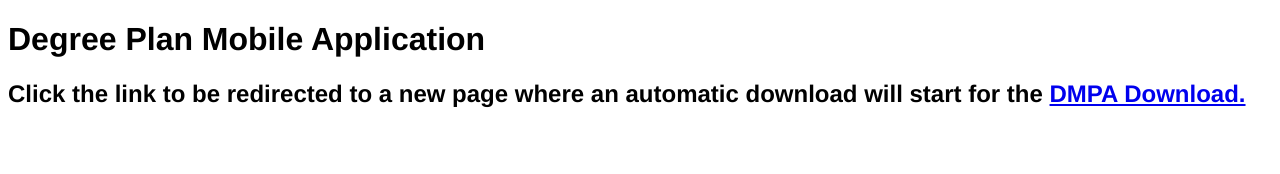
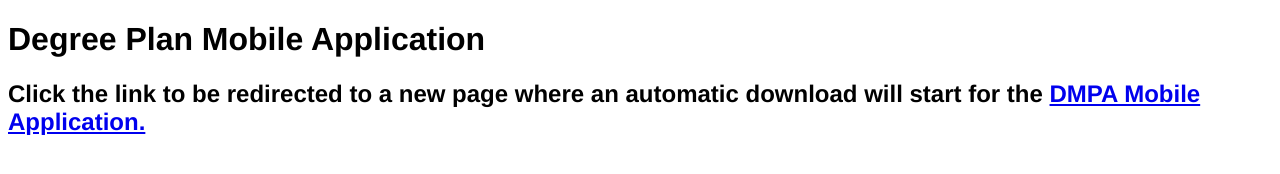
Before and after one commit to drewkasinger/DPMA, a plain HTML site: page index.html in a window 1280 px wide. Drawn offline with Linux system fonts and the light colour scheme.

Commit message:
Update download link for DMPA

```diff
--- a/index.html
+++ b/index.html
@@ -11,7 +11,7 @@
   <h1>Degree Plan Mobile Application </h1>
   <section>
   <h2>Click the link to be redirected to a new page where an automatic download will start for the
-      <a href="https://downgit.github.io/#/home?url=https://github.com/drewkasinger/DPMA/tree/0049a7b284d08c50b89ce121b03d7d043a7338b6/DPMA" </a> DMPA Download.</h2>
+      <a href="DPMA_Zip.zip" download="DPMA"</a> DMPA Mobile Application.</h2>
   </section
 </body>
 </html>
```
